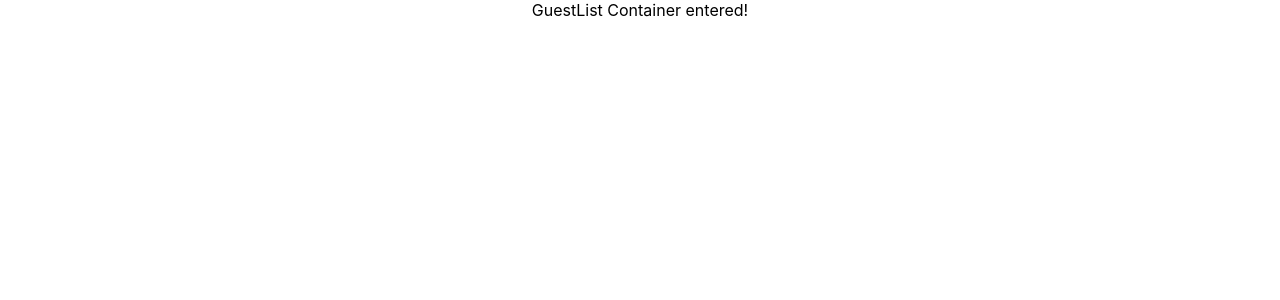
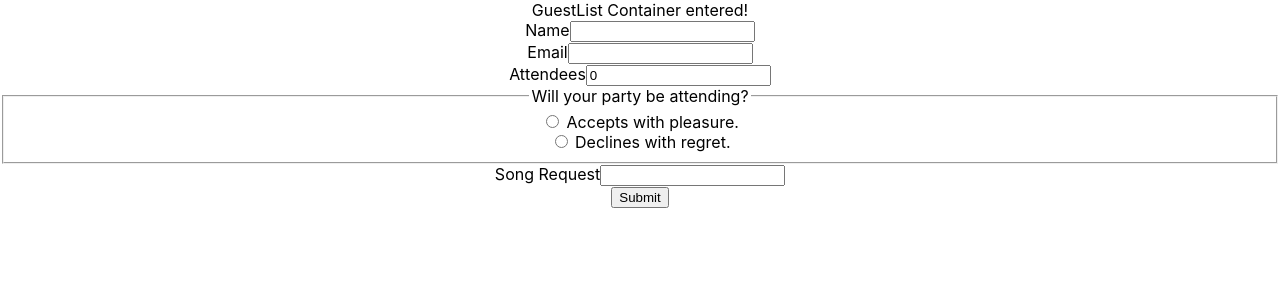
Before and after one commit to torianne02/crawford-wedding-frontend, a React (Create React App) app: page / in a window 1280 px wide. Shown: the top 300 px of the page. Built offline with nearby package versions, Linux system fonts and the light colour scheme.

Commit message:
imports and calls RsvpContainer

```diff
--- a/src/App.js
+++ b/src/App.js
@@ -1,17 +1,16 @@
 import React from 'react';
 // import React, { Component } from 'react';
-import { BrowserRouter as Router, Route, Switch } from 'react-router-dom';
+import { BrowserRouter as Router } from 'react-router-dom';
 import GuestListContainer from './containers/GuestListContainer';
+import RsvpContainer from './containers/RsvpContainer';
 import './App.css';
 
 const App = () => {
   return (
     <Router>
       <div className="App">
-        <Switch>
-          <GuestListContainer />
-          // <Route exact path="/rsvps" component={ GuestListContainer } />
-        </Switch>
+        <GuestListContainer />
+        <RsvpContainer />
       </div>
     </Router>
   );
```
